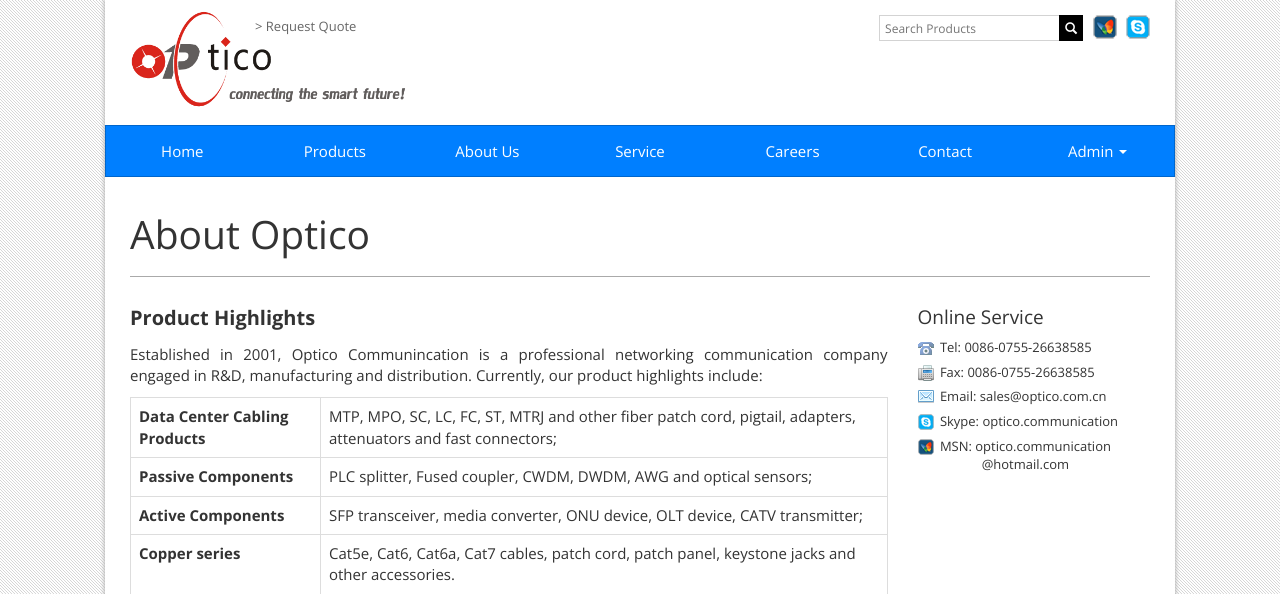
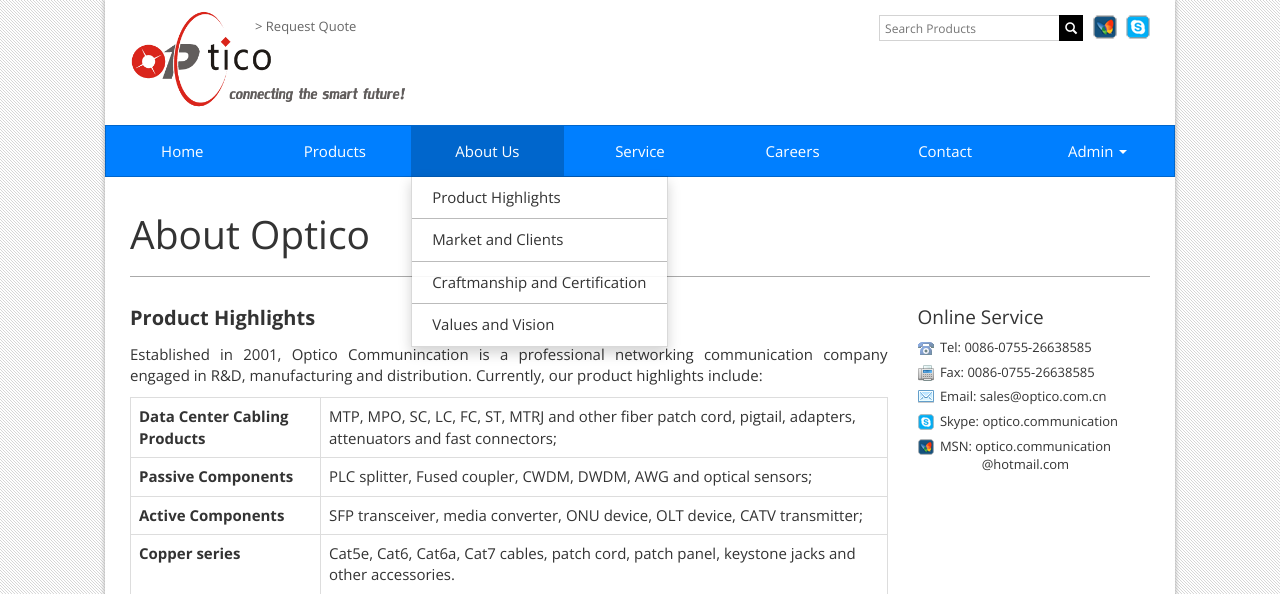
Before and after one commit to hustlzp/optico, a Python web app: template optico/templates/site/about.html in a window 1280 px wide, after a click on "About Us". Shown: the top 594 px of the page. Run offline with Jinja, Linux system fonts and the light colour scheme; the template is opened without the code that fills it, so the values that code supplies are empty; some libraries are stand-ins or nearby versions.

Commit message:
recovery dropdown menus in nav

```diff
--- a/optico/templates/layout.html
+++ b/optico/templates/layout.html
@@ -9,7 +9,8 @@
    <link rel="shortcut icon" href="{{ url_for('static', filename='img/favicon.ico') }}">
    <script src="{{ url_for('static', filename='js/jquery.min.js') }}"></script>
    <script src="{{ url_for('static', filename='js/bootstrap.min.js') }}"></script>
-   <link rel="stylesheet" href="{{ url_for('static', filename='bower_components/font-awesome/css/font-awesome.min.css') }}"/>
+   <link rel="stylesheet"
+         href="{{ url_for('static', filename='bower_components/font-awesome/css/font-awesome.min.css') }}"/>
    <link rel="stylesheet" href="{{ url_for('static', filename='style/bootstrap.min.css') }}">
    <link rel="stylesheet" href="{{ url_for('static', filename='style/bootstrap.theme.css') }}">
    <link rel="stylesheet" href="{{ url_for('static', filename='style/component.css') }}">
@@ -89,7 +90,6 @@
       </form>
 
 
-
       <a href="{{ url_for('contact') }}" id="request-quote">> Request Quote</a>
    </div>
 
@@ -108,18 +108,36 @@
       <div class="collapse navbar-collapse" id="navbar-collapse">
          <ul class="nav navbar-nav">
             <li><a href="{{ url_for('home') }}">Home</a></li>
-               <li><a href="{{ url_for('products') }}">Products</a></li>
-               <li><a href="{{ url_for('about') }}">About Us</a></li>
+
+            <li class="dropdown">
+               <a href="{{ url_for('products') }}" class="dropdown-toggle"
+                  data-toggle="dropdown">Products</a>
+               <ul class='dropdown-menu'>
+                  {% for mt in global_mtypes %}
+                     <li><a href="{{ url_for('mtype', mtype_id=mt.id) }}">{{ mt.name }}</a></li>
+                  {% endfor %}
+               </ul>
+            </li>
+
+            <li class="dropdown">
+               <a href="{{ url_for('about') }}" class="dropdown-toggle"
+                  data-toggle="dropdown">About Us</a>
+               <ul class='dropdown-menu'>
+                  <li><a href="{{ url_for('about') }}">Product Highlights</a></li>
+                  <li><a href="{{ url_for('about') }}#mc">Market and Clients</a></li>
+                  <li><a href="{{ url_for('about') }}#cc">Craftmanship and Certification</a></li>
+                  <li><a href="{{ url_for('about') }}#vv">Values and Vision</a></li>
+               </ul>
+            </li>
+
             <li><a href="{{ url_for('service') }}">Service</a></li>
             <li><a href="{{ url_for('careers') }}">Careers</a></li>
             <li><a href="{{ url_for('contact') }}">Contact</a></li>
 
             {% if session.user_id == admin_id %}
                <li class="dropdown">
-                     <a class="dropdown-toggle" href="#" class="dropdown-toggle"
-                        data-toggle="dropdown">
-                        Admin <b class="caret"></b>
-                     </a>
+                  <a href="#" class="dropdown-toggle"data-toggle="dropdown">
+                     Admin <b class="caret"></b></a>
                   <ul class='dropdown-menu'>
                      <li><a href="{{ url_for('add_product') }}">添加产品</a></li>
                      <li><a href="{{ url_for('add_mtype') }}">添加主类</a></li>
--- a/optico/templates/site/about.html
+++ b/optico/templates/site/about.html
@@ -42,7 +42,7 @@
             </tr>
          </table>
 
-         <h2>Market and Clients</h2>
+         <h2><a name="mc">Market and Clients</a></h2>
 
          <p>Our professional products and services are widely used in finance, transportation and telecom industries and
             also in structured data centers, copper cabling, fiber cabling and other network solutions. USA, Britain,
@@ -50,7 +50,7 @@
             international export destinations. Here in Optico Communication, we win the trust of clients home and abroad
             with quality product and first-class service.</p>
 
-         <h2>Craftmanship and Certification</h2>
+         <h2><a name="cc">Craftmanship and Certification</a></h2>
 
          <p>Our production combination of three factories (two in Shenzhen and one in Ninghai) and one Singapore-based
             research center provide us with the competitive products and cutting edge technology. About 480 well-trained
@@ -70,7 +70,7 @@
             at well-known expositions such as CIOE in China, OFC in USA, ECOC in Europe and Expo Comm Moscow in
             Russia.</p>
 
-         <h2>Values and Vision</h2>
+         <h2><a name="vv">Values and Vision</a></h2>
 
          <p>Our values of innovation, sincerity and passionate services are constantly driving us to provide customers
             with satisfactory products and service with competitive price and quality. All employees in Optico
```
Lines whose indentation alone changed are shown as unchanged.
